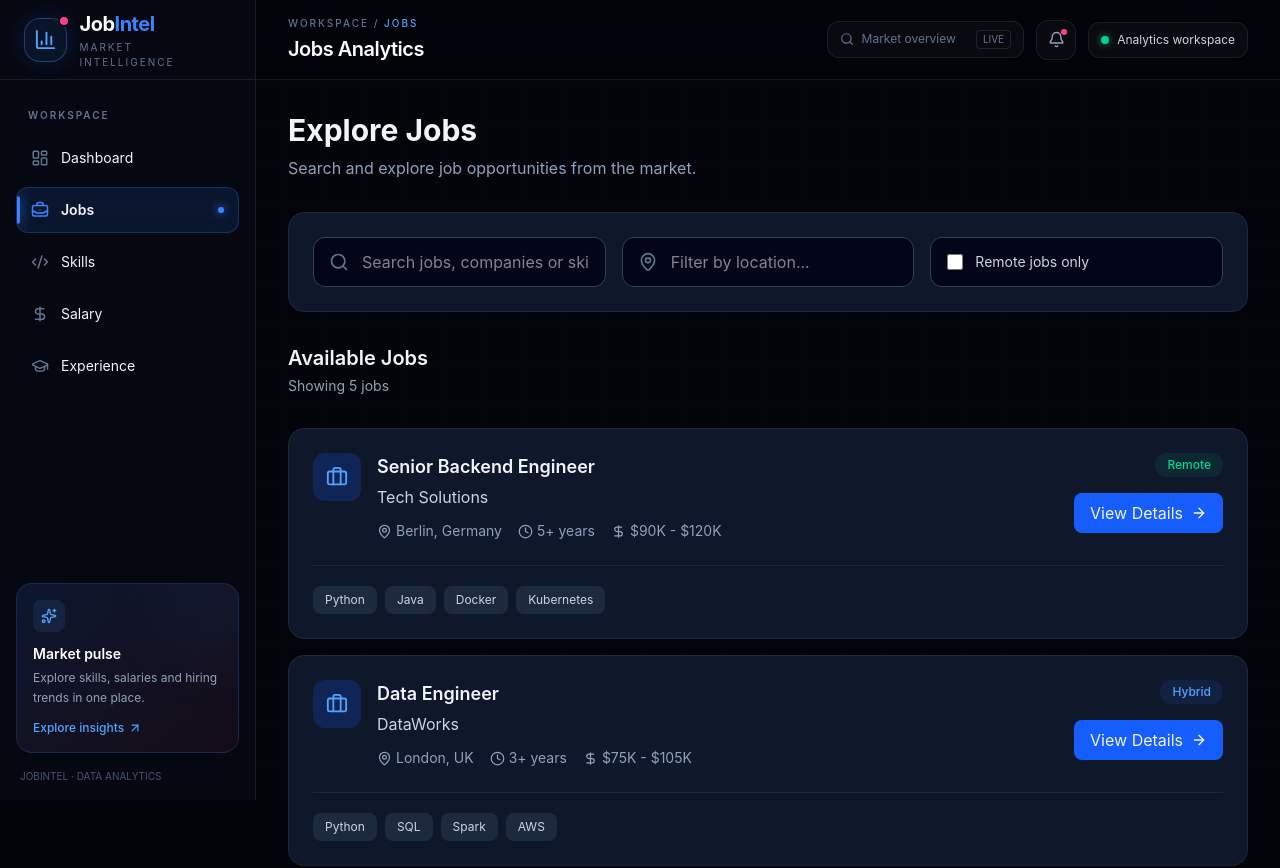
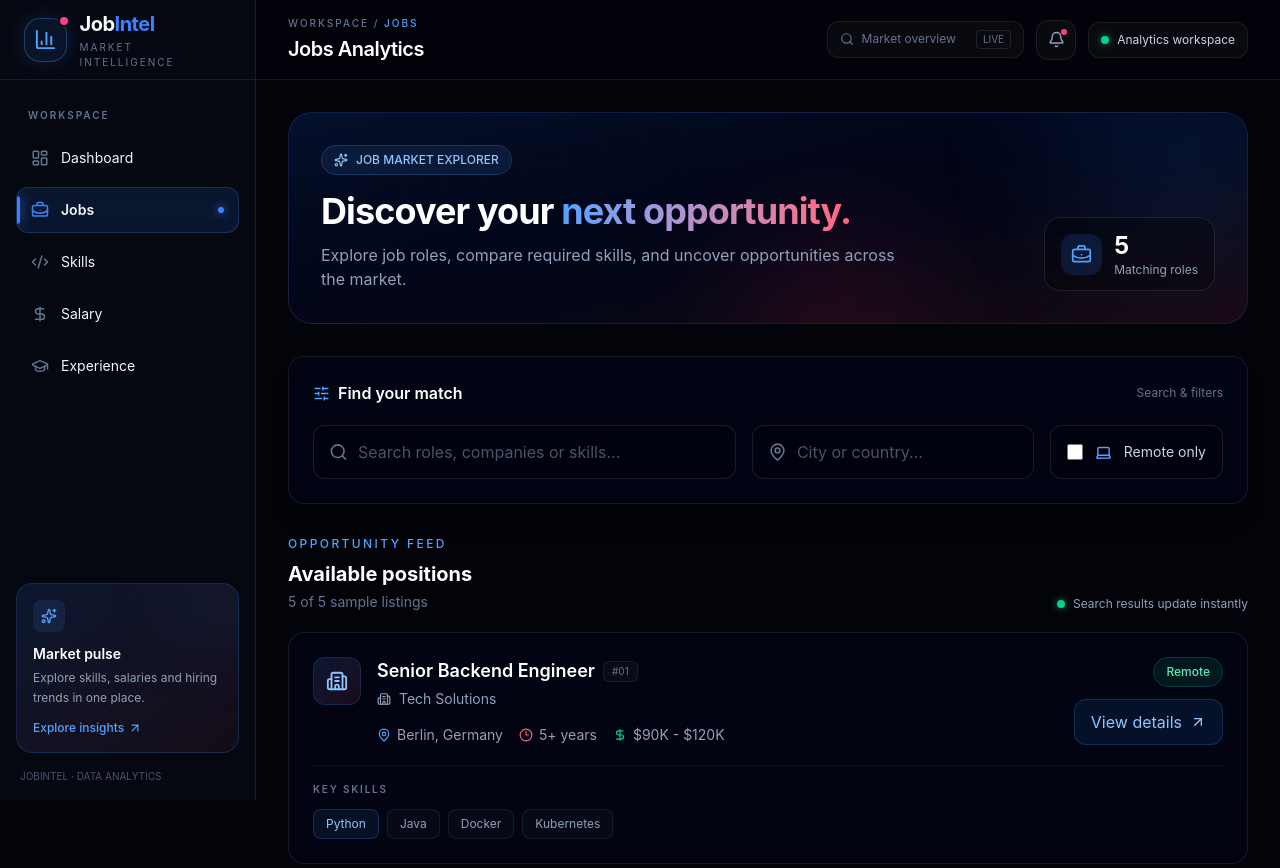
Before and after one commit to Aishwarya-112006/job-market-intelligence, a React app in the folder frontend/: page /jobs in a window 1280 px wide. Shown: the top 868 px of the page. Built offline with nearby package versions, Linux system fonts and the light colour scheme; the HTML template or start-up script is replaced by a standard one.

Commit message:
Redesign jobs listing page with neon UI

```diff
--- a/frontend/src/pages/Jobs.jsx
+++ b/frontend/src/pages/Jobs.jsx
@@ -1,11 +1,18 @@
+
 import { useState } from "react";
+import { useNavigate } from "react-router-dom";
 import {
   Search,
   MapPin,
-  Briefcase,
-  Clock,
+  BriefcaseBusiness,
+  Clock3,
   DollarSign,
-  ArrowRight,
+  ArrowUpRight,
+  SlidersHorizontal,
+  Sparkles,
+  Building2,
+  X,
+  Laptop,
 } from "lucide-react";
 
 const jobsData = [
@@ -62,253 +69,306 @@ const jobsData = [
 ];
 
 function Jobs() {
+  const navigate = useNavigate();
   const [search, setSearch] = useState("");
   const [location, setLocation] = useState("");
   const [remoteOnly, setRemoteOnly] = useState(false);
 
   const filteredJobs = jobsData.filter((job) => {
+    const query = search.toLowerCase().trim();
+
     const searchMatch =
-      job.title.toLowerCase().includes(search.toLowerCase()) ||
-      job.company.toLowerCase().includes(search.toLowerCase()) ||
+      job.title.toLowerCase().includes(query) ||
+      job.company.toLowerCase().includes(query) ||
       job.skills.some((skill) =>
-        skill.toLowerCase().includes(search.toLowerCase())
+        skill.toLowerCase().includes(query)
       );
 
-    const locationMatch =
-      job.location.toLowerCase().includes(location.toLowerCase());
+    const locationMatch = job.location
+      .toLowerCase()
+      .includes(location.toLowerCase().trim());
 
-    const remoteMatch =
-      !remoteOnly || job.type === "Remote";
+    const remoteMatch = !remoteOnly || job.type === "Remote";
 
     return searchMatch && locationMatch && remoteMatch;
   });
 
+  const resetFilters = () => {
+    setSearch("");
+    setLocation("");
+    setRemoteOnly(false);
+  };
+
   return (
-    <div className="space-y-8">
+    <div className="space-y-8 pb-8">
+      {/* Page heading */}
+      <section className="relative overflow-hidden rounded-3xl border border-blue-500/20 bg-gradient-to-br from-blue-600/15 via-slate-950 to-rose-500/10 p-6 sm:p-8">
+        <div className="pointer-events-none absolute -right-16 -top-24 h-64 w-64 rounded-full bg-blue-500/10 blur-3xl" />
+        <div className="pointer-events-none absolute -bottom-20 right-1/3 h-48 w-48 rounded-full bg-rose-500/10 blur-3xl" />
 
-      {/* Header */}
+        <div className="relative flex flex-col justify-between gap-6 md:flex-row md:items-end">
           <div>
-        <h1 className="text-3xl font-bold">
-          Explore Jobs
+            <div className="mb-4 inline-flex items-center gap-2 rounded-full border border-blue-400/20 bg-blue-400/10 px-3 py-1.5 text-xs font-medium text-blue-300">
+              <Sparkles size={14} />
+              JOB MARKET EXPLORER
+            </div>
+
+            <h1 className="text-3xl font-bold tracking-tight text-white sm:text-4xl">
+              Discover your{" "}
+              <span className="bg-gradient-to-r from-blue-400 to-rose-400 bg-clip-text text-transparent">
+                next opportunity.
+              </span>
             </h1>
 
-        <p className="mt-2 text-slate-400">
-          Search and explore job opportunities from the market.
+            <p className="mt-3 max-w-xl text-sm leading-6 text-slate-400 sm:text-base">
+              Explore job roles, compare required skills, and uncover
+              opportunities across the market.
             </p>
           </div>
 
+          <div className="flex items-center gap-3 rounded-2xl border border-white/10 bg-black/30 px-4 py-3">
+            <div className="rounded-xl bg-blue-500/15 p-2.5 text-blue-400">
+              <BriefcaseBusiness size={21} />
+            </div>
+            <div>
+              <p className="text-2xl font-bold text-white">
+                {filteredJobs.length}
+              </p>
+              <p className="text-xs text-slate-400">Matching roles</p>
+            </div>
+          </div>
+        </div>
+      </section>
 
-      {/* Search & Filters */}
-      <div className="rounded-2xl border border-slate-800 bg-slate-900 p-6">
+      {/* Search and filters */}
+      <section className="rounded-2xl border border-white/[0.08] bg-slate-950/70 p-5 shadow-xl shadow-black/10 sm:p-6">
+        <div className="mb-5 flex items-center gap-2">
+          <SlidersHorizontal size={17} className="text-blue-400" />
+          <h2 className="font-semibold text-white">Find your match</h2>
+          <span className="ml-auto text-xs text-slate-500">
+            Search & filters
+          </span>
+        </div>
 
-        <div className="grid grid-cols-1 gap-4 lg:grid-cols-3">
-
-          {/* Search */}
-          <div className="relative">
-
+        <div className="grid grid-cols-1 gap-4 lg:grid-cols-[1.5fr_1fr_auto]">
+          <label className="group relative block">
             <Search
-              size={20}
-              className="absolute left-4 top-1/2 -translate-y-1/2 text-slate-500"
+              size={19}
+              className="absolute left-4 top-1/2 -translate-y-1/2 text-slate-500 transition group-focus-within:text-blue-400"
             />
-
             <input
               type="text"
-              placeholder="Search jobs, companies or skills..."
+              placeholder="Search roles, companies or skills..."
               value={search}
               onChange={(e) => setSearch(e.target.value)}
-              className="w-full rounded-xl border border-slate-700 bg-slate-950 py-3 pl-12 pr-4 text-white outline-none transition focus:border-blue-500"
+              className="w-full rounded-xl border border-white/10 bg-black/30 py-3.5 pl-11 pr-4 text-sm text-white outline-none transition placeholder:text-slate-600 focus:border-blue-400/60 focus:ring-2 focus:ring-blue-500/10"
             />
+          </label>
 
-          </div>
-
-
-          {/* Location */}
-          <div className="relative">
-
+          <label className="group relative block">
             <MapPin
-              size={20}
-              className="absolute left-4 top-1/2 -translate-y-1/2 text-slate-500"
+              size={19}
+              className="absolute left-4 top-1/2 -translate-y-1/2 text-slate-500 transition group-focus-within:text-rose-400"
             />
-
             <input
               type="text"
-              placeholder="Filter by location..."
+              placeholder="City or country..."
               value={location}
               onChange={(e) => setLocation(e.target.value)}
-              className="w-full rounded-xl border border-slate-700 bg-slate-950 py-3 pl-12 pr-4 text-white outline-none transition focus:border-blue-500"
+              className="w-full rounded-xl border border-white/10 bg-black/30 py-3.5 pl-11 pr-4 text-sm text-white outline-none transition placeholder:text-slate-600 focus:border-rose-400/60 focus:ring-2 focus:ring-rose-500/10"
             />
+          </label>
 
-          </div>
-
-
-          {/* Remote Filter */}
-          <label className="flex cursor-pointer items-center gap-3 rounded-xl border border-slate-700 bg-slate-950 px-4">
-
+          <label className="flex cursor-pointer items-center gap-3 rounded-xl border border-white/10 bg-black/30 px-4 py-3 transition hover:border-blue-400/30">
             <input
               type="checkbox"
               checked={remoteOnly}
               onChange={(e) => setRemoteOnly(e.target.checked)}
-              className="h-4 w-4"
+              className="h-4 w-4 accent-blue-500"
             />
-
-            <span className="text-sm text-slate-300">
-              Remote jobs only
+            <Laptop size={17} className="text-blue-400" />
+            <span className="whitespace-nowrap text-sm text-slate-300">
+              Remote only
             </span>
-
           </label>
-
         </div>
 
+        {(search || location || remoteOnly) && (
+          <div className="mt-4 flex flex-wrap items-center gap-2">
+            <span className="text-xs text-slate-500">Active filters:</span>
+            {search && (
+              <button
+                onClick={() => setSearch("")}
+                className="inline-flex items-center gap-1 rounded-full border border-blue-400/20 bg-blue-400/10 px-3 py-1 text-xs text-blue-300"
+              >
+                {search} <X size={12} />
+              </button>
+            )}
+            {location && (
+              <button
+                onClick={() => setLocation("")}
+                className="inline-flex items-center gap-1 rounded-full border border-rose-400/20 bg-rose-400/10 px-3 py-1 text-xs text-rose-300"
+              >
+                {location} <X size={12} />
+              </button>
+            )}
+            {remoteOnly && (
+              <span className="rounded-full border border-blue-400/20 bg-blue-400/10 px-3 py-1 text-xs text-blue-300">
+                Remote
+              </span>
+            )}
+            <button
+              onClick={resetFilters}
+              className="ml-auto text-xs text-slate-400 transition hover:text-white"
+            >
+              Clear all
+            </button>
           </div>
+        )}
+      </section>
 
-
-      {/* Results Header */}
-      <div className="flex items-center justify-between">
-
+      {/* Results heading */}
+      <section>
+        <div className="mb-5 flex flex-wrap items-end justify-between gap-3">
           <div>
-          <h2 className="text-xl font-semibold">
-            Available Jobs
+            <p className="text-xs font-medium uppercase tracking-[0.2em] text-blue-400">
+              Opportunity feed
+            </p>
+            <h2 className="mt-2 text-xl font-bold text-white">
+              Available positions
             </h2>
-
-          <p className="mt-1 text-sm text-slate-400">
-            Showing {filteredJobs.length} jobs
+            <p className="mt-1 text-sm text-slate-500">
+              {filteredJobs.length} of {jobsData.length} sample listings
             </p>
           </div>
 
+          <div className="flex items-center gap-2 text-xs text-slate-400">
+            <span className="h-2 w-2 rounded-full bg-emerald-400 shadow-[0_0_8px_rgba(52,211,153,0.6)]" />
+            Search results update instantly
+          </div>
         </div>
 
+        <div className="space-y-4">
+          {filteredJobs.map((job, index) => (
+            <article
+              key={job.id}
+              className="group relative overflow-hidden rounded-2xl border border-white/[0.08] bg-slate-950/60 p-5 transition duration-300 hover:-translate-y-0.5 hover:border-blue-400/30 hover:bg-slate-900/80 hover:shadow-lg hover:shadow-blue-950/20 sm:p-6"
+            >
+              <div className="absolute bottom-0 left-0 top-0 w-0.5 bg-gradient-to-b from-blue-400 to-rose-400 opacity-0 transition group-hover:opacity-100" />
 
-      {/* Job Cards */}
-      <div className="space-y-4">
-
-        {filteredJobs.map((job) => (
-
-          <div
-            key={job.id}
-            className="rounded-2xl border border-slate-800 bg-slate-900 p-6 transition hover:border-slate-600"
-          >
-
-            <div className="flex flex-col justify-between gap-6 lg:flex-row">
-
-              {/* Job Information */}
-              <div className="flex gap-4">
-
-                <div className="flex h-12 w-12 shrink-0 items-center justify-center rounded-xl bg-blue-600/20">
-                  <Briefcase
-                    size={22}
-                    className="text-blue-400"
-                  />
+              <div className="flex flex-col justify-between gap-5 xl:flex-row xl:items-start">
+                <div className="flex min-w-0 gap-4">
+                  <div className="flex h-12 w-12 shrink-0 items-center justify-center rounded-xl border border-blue-400/15 bg-gradient-to-br from-blue-500/15 to-rose-500/10 text-blue-300 transition group-hover:border-blue-400/30">
+                    <Building2 size={22} />
                   </div>
 
-                <div>
-
-                  <h3 className="text-lg font-semibold">
+                  <div className="min-w-0">
+                    <div className="flex flex-wrap items-center gap-2">
+                      <h3 className="text-base font-semibold text-white transition group-hover:text-blue-300 sm:text-lg">
                         {job.title}
                       </h3>
+                      <span className="rounded-md border border-white/[0.08] bg-white/[0.03] px-2 py-0.5 text-[10px] text-slate-500">
+                        #{String(index + 1).padStart(2, "0")}
+                      </span>
+                    </div>
 
-                  <p className="mt-1 text-slate-300">
+                    <p className="mt-1 flex items-center gap-2 text-sm text-slate-400">
+                      <Building2 size={14} />
                       {job.company}
                     </p>
 
-                  <div className="mt-3 flex flex-wrap gap-4 text-sm text-slate-400">
-
-                    <span className="flex items-center gap-1">
-                      <MapPin size={15} />
+                    <div className="mt-4 flex flex-wrap gap-x-4 gap-y-2 text-xs text-slate-400 sm:text-sm">
+                      <span className="flex items-center gap-1.5">
+                        <MapPin size={14} className="text-blue-400" />
                         {job.location}
                       </span>
-
-                    <span className="flex items-center gap-1">
-                      <Clock size={15} />
+                      <span className="flex items-center gap-1.5">
+                        <Clock3 size={14} className="text-rose-400" />
                         {job.experience}
                       </span>
-
-                    <span className="flex items-center gap-1">
-                      <DollarSign size={15} />
+                      <span className="flex items-center gap-1.5">
+                        <DollarSign size={14} className="text-emerald-400" />
                         {job.salary}
                       </span>
-
+                    </div>
+                  </div>
                 </div>
 
-                </div>
-
-              </div>
-
-
-              {/* Right Side */}
-              <div className="flex flex-col items-start gap-4 lg:items-end">
-
+                <div className="flex shrink-0 items-center justify-between gap-3 xl:flex-col xl:items-end">
                   <span
-                  className={`rounded-full px-3 py-1 text-xs font-medium ${
+                    className={`rounded-full border px-3 py-1.5 text-xs font-medium ${
                       job.type === "Remote"
-                      ? "bg-emerald-500/10 text-emerald-400"
+                        ? "border-emerald-400/20 bg-emerald-400/10 text-emerald-300"
                         : job.type === "Hybrid"
-                      ? "bg-blue-500/10 text-blue-400"
-                      : "bg-slate-700 text-slate-300"
+                        ? "border-blue-400/20 bg-blue-400/10 text-blue-300"
+                        : "border-rose-400/20 bg-rose-400/10 text-rose-300"
                     }`}
                   >
                     {job.type}
                   </span>
 
                   <button
-                  onClick={() => {
-                    window.location.href = `/jobs/${job.id}`;
-                  }}
-                  className="flex items-center gap-2 rounded-lg bg-blue-600 px-4 py-2 text-sm font-medium transition hover:bg-blue-500"
+                    onClick={() => navigate(`/jobs/${job.id}`)}
+                    className="inline-flex items-center gap-2 rounded-xl border border-blue-400/20 bg-blue-500/10 px-4 py-2.5 text-sm font-medium text-blue-300 transition hover:border-blue-400/50 hover:bg-blue-500/20 hover:text-white"
                   >
-                  View Details
-                  <ArrowRight size={16} />
+                    View details
+                    <ArrowUpRight
+                      size={16}
+                      className="transition group-hover:translate-x-0.5 group-hover:-translate-y-0.5"
+                    />
                   </button>
-
+                </div>
               </div>
 
-            </div>
-
-
-            {/* Skills */}
-            <div className="mt-6 flex flex-wrap gap-2 border-t border-slate-800 pt-5">
-
-              {job.skills.map((skill) => (
-
+              <div className="mt-5 border-t border-white/[0.06] pt-4">
+                <p className="mb-3 text-[10px] font-semibold uppercase tracking-[0.18em] text-slate-500">
+                  Key skills
+                </p>
+                <div className="flex flex-wrap gap-2">
+                  {job.skills.map((skill, skillIndex) => (
                     <span
                       key={skill}
-                  className="rounded-lg bg-slate-800 px-3 py-1.5 text-xs text-slate-300"
+                      className={`rounded-lg border px-3 py-1.5 text-xs transition ${
+                        skillIndex === 0
+                          ? "border-blue-400/20 bg-blue-400/[0.08] text-blue-300"
+                          : "border-white/[0.07] bg-white/[0.025] text-slate-400"
+                      }`}
                     >
                       {skill}
                     </span>
-
+                  ))}
+                </div>
+              </div>
+            </article>
           ))}
 
+          {filteredJobs.length === 0 && (
+            <div className="rounded-2xl border border-white/[0.08] bg-slate-950/60 px-6 py-16 text-center">
+              <div className="mx-auto flex h-14 w-14 items-center justify-center rounded-2xl border border-blue-400/20 bg-blue-400/10 text-blue-300">
+                <BriefcaseBusiness size={25} />
               </div>
+              <h3 className="mt-5 text-lg font-semibold text-white">
+                No matching opportunities
+              </h3>
+              <p className="mx-auto mt-2 max-w-sm text-sm leading-6 text-slate-400">
+                Try another job title, skill, or location—or clear your filters
+                to explore all available listings.
+              </p>
+              <button
+                onClick={resetFilters}
+                className="mt-5 inline-flex items-center gap-2 rounded-xl bg-blue-500 px-4 py-2.5 text-sm font-semibold text-white transition hover:bg-blue-400"
+              >
+                Clear filters
+                <ArrowUpRight size={16} />
+              </button>
+            </div>
+          )}
+        </div>
+      </section>
 
-          </div>
-
-        ))}
-
-
-        {/* No Results */}
-        {filteredJobs.length === 0 && (
-
-          <div className="rounded-2xl border border-slate-800 bg-slate-900 p-12 text-center">
-
-            <Briefcase
-              size={40}
-              className="mx-auto text-slate-600"
-            />
-
-            <h3 className="mt-4 text-lg font-semibold">
-              No jobs found
-            </h3>
-
-            <p className="mt-2 text-sm text-slate-400">
-              Try changing your search or filters.
+      <p className="text-center text-xs text-slate-600">
+        Demo listings for UI development · Market data integration comes later
       </p>
-
-          </div>
-
-        )}
-
-      </div>
-
     </div>
   );
 }
```
Lines whose indentation alone changed are shown as unchanged.
